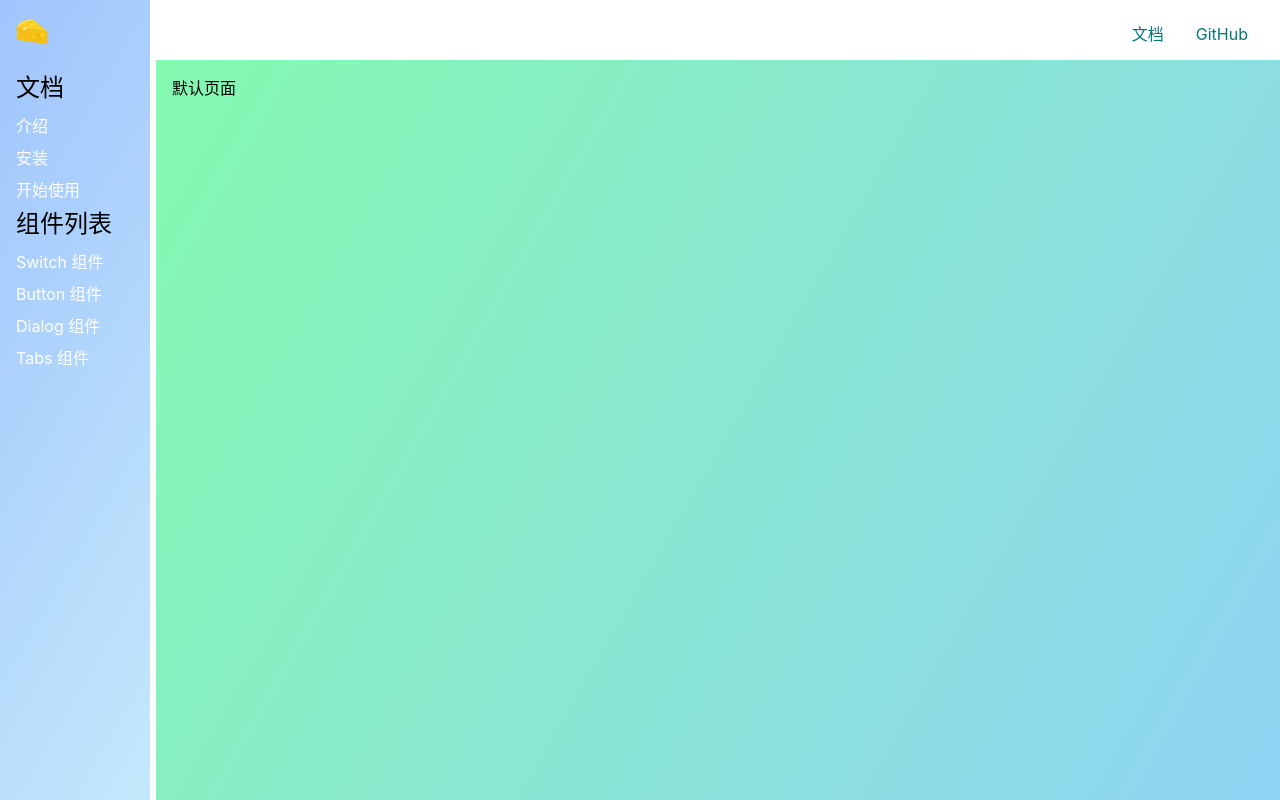
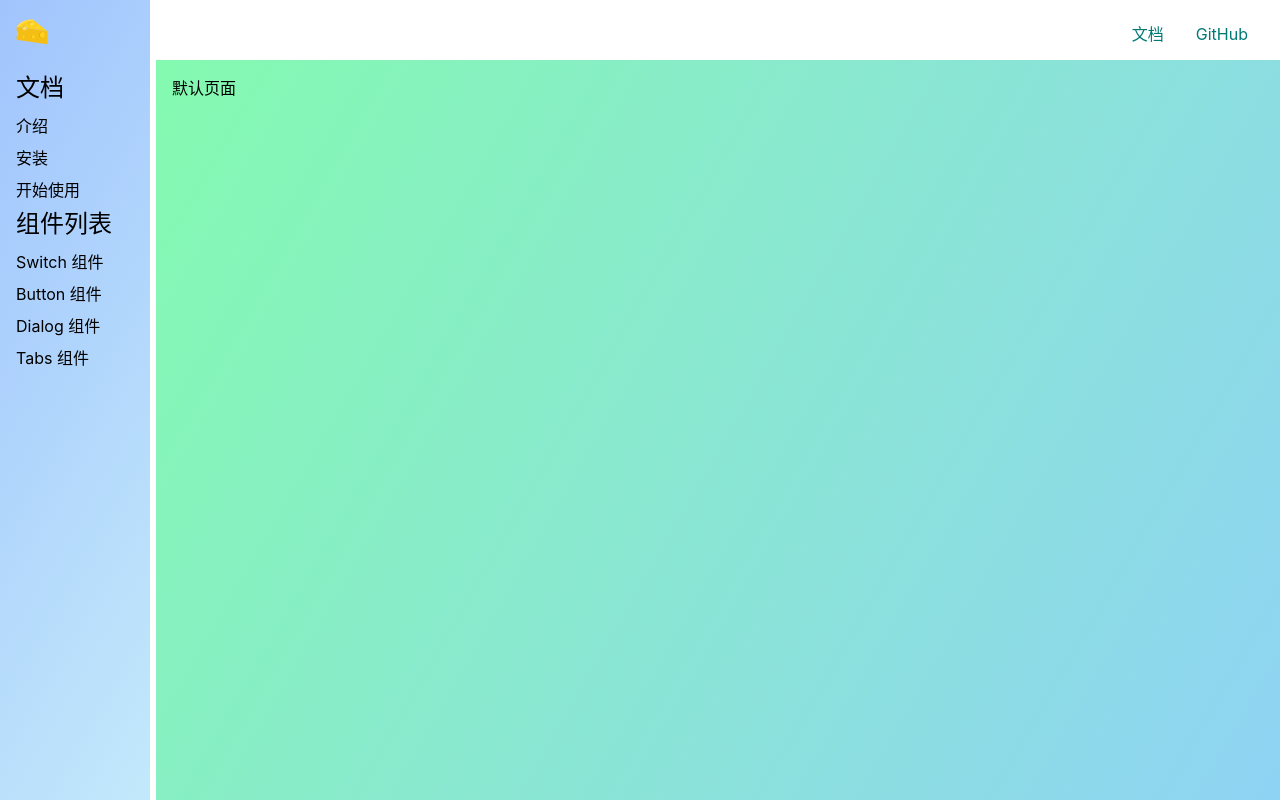
Before and after one commit to Wang-zhetao/CheeseUI, a Vue app: page /#/doc in a window 1280 px wide. Built offline with nearby package versions, Linux system fonts and the light colour scheme.

Commit message:
复杂一点的路由

```diff
--- a/src/views/Doc.vue
+++ b/src/views/Doc.vue
@@ -53,9 +53,6 @@ export default {
 <style lang="scss" scoped>
 $bg2: linear-gradient(120deg, #84fab0 0%, #8fd3f4 100%);
 $bg:  linear-gradient(120deg, #a1c4fd 0%, #c2e9fb 100%);
-.router-link-active{
-  text-decoration: underline;
-}
 .layout {
   display: flex;
   flex-direction: column;
@@ -86,7 +83,7 @@ $bg:  linear-gradient(120deg, #a1c4fd 0%, #c2e9fb 100%);
 aside {
   background: $bg;
   width: 150px;
-  padding: 16px;
+  padding: 16px 0;
   position: fixed;
   top: 0;
   left: 0;
@@ -94,11 +91,18 @@ aside {
   height: 100%;
   > h2 {
     margin-bottom: 4px;
+    padding: 0 16px;
   }
   > ol {
     > li {
-      padding: 4px 0;
-      color: #fff;
+      >a{
+        display: block;
+        padding: 4px 16px;
+        text-decoration: none;
+      }
+      .router-link-active {
+        background: #fff;
+      }
     }
   }
 }
--- /dev/null
+++ b/src/views/GetStarted.vue
@@ -0,0 +1,15 @@
+<template>
+  <div>
+    开始
+  </div>
+</template>
+
+<script>
+  export default {
+
+  }
+</script>
+
+<style lang="scss" scoped>
+
+</style>
--- /dev/null
+++ b/src/views/Install.vue
@@ -0,0 +1,15 @@
+<template>
+  <div>
+    安装
+  </div>
+</template>
+
+<script>
+  export default {
+
+  }
+</script>
+
+<style lang="scss" scoped>
+
+</style>
--- /dev/null
+++ b/src/views/Intro.vue
@@ -0,0 +1,15 @@
+<template>
+  <div>
+    Intro
+  </div>
+</template>
+
+<script>
+  export default {
+
+  }
+</script>
+
+<style lang="scss" scoped>
+
+</style>
```
